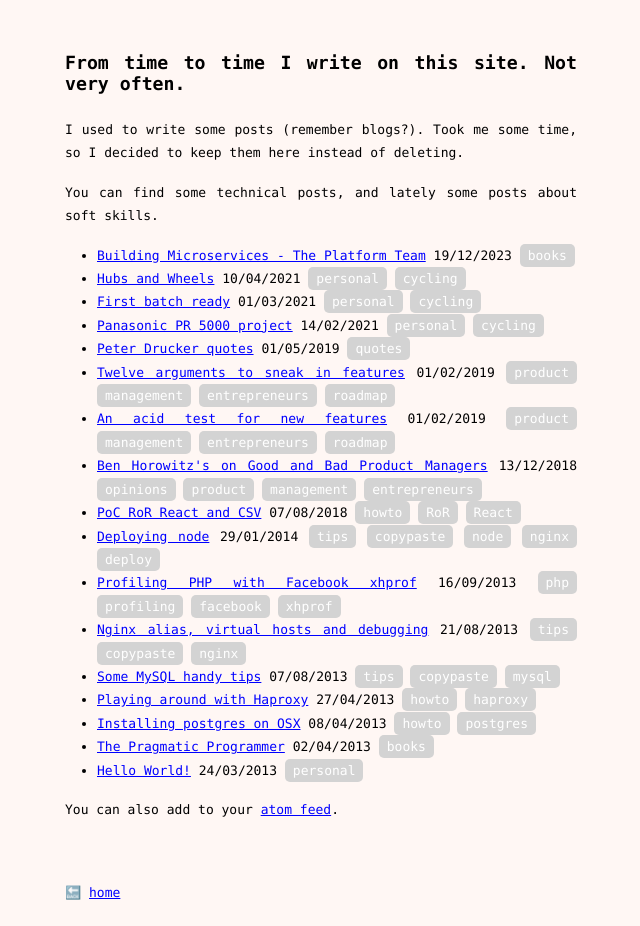
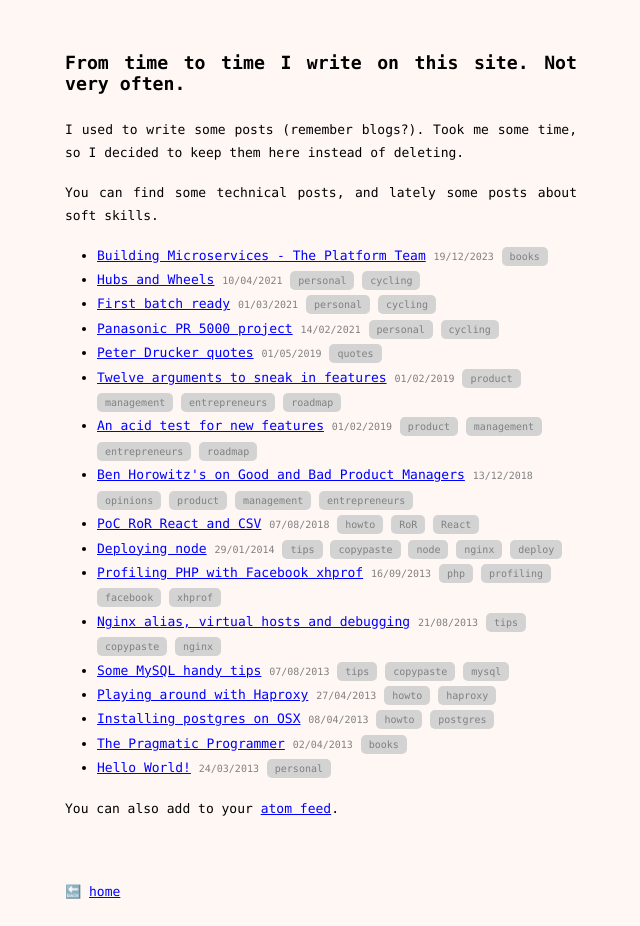
Before and after one commit to mazzi/mazzi.github.com, a Jekyll site: the page built from archive.md, in a window 1280 px wide. Shown: the whole page, without its empty margins (319-959 px from the left). Built offline with Jekyll 4.4.1, drawn with Linux system fonts in a browser that asks for light colours.

Commit message:
feat: post listing styling

```diff
--- a/styles/screen.css
+++ b/styles/screen.css
@@ -89,6 +89,15 @@ div#content h2 a:hover {
 div#content h2 span.date {
 	display: block;
 	font-size: 0.7em;
+}
+
+div.post ul li span.date {
+    font-size: x-small;
+    color: gray;
+}
+
+div.post ul li {
+    text-align: left;
 }
 
 div#content h3 {
@@ -246,8 +255,9 @@ figure.image {
 
 .tag {
   background-color: lightgray;
-  color: white;
+  color: gray;
   padding: 4px 8px;
   text-align: center;
   border-radius: 5px;
+  font-size: x-small;
 }
```
